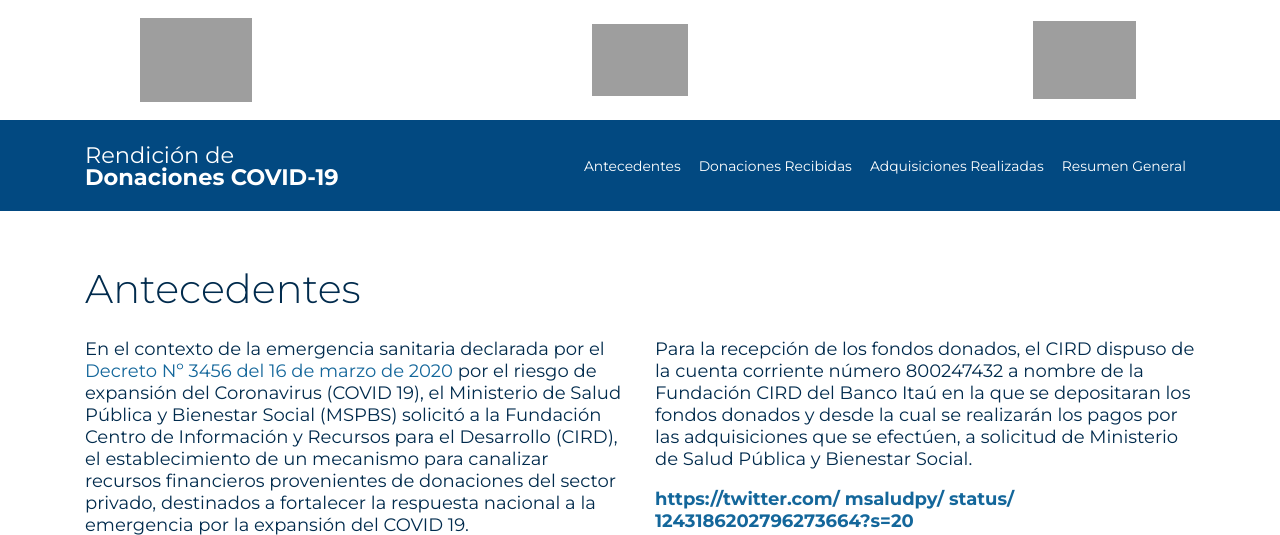
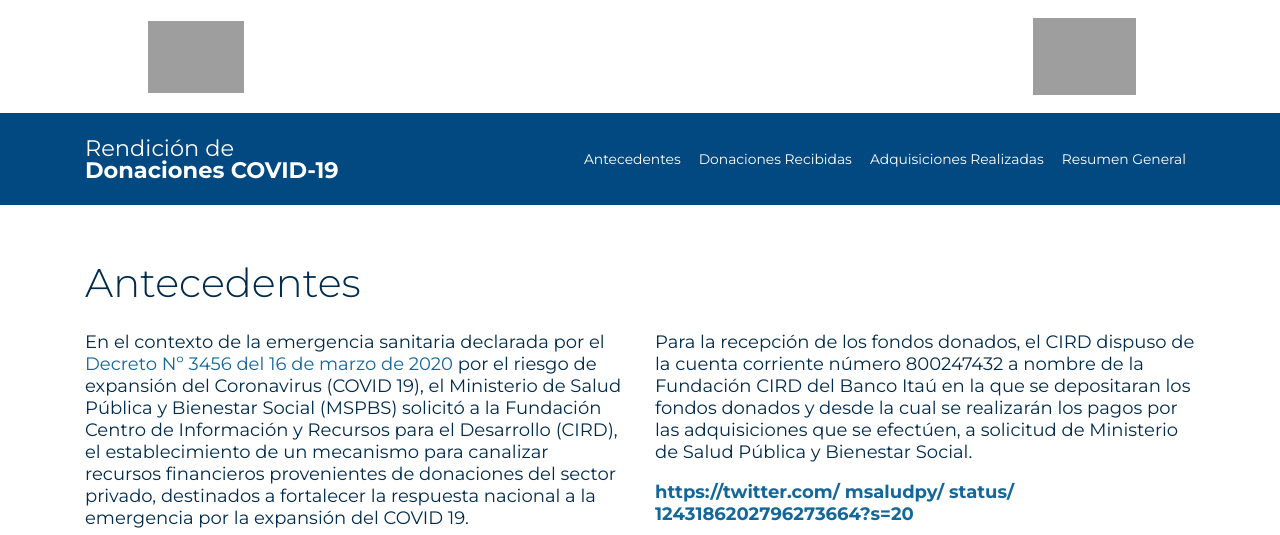
Before and after one commit to Fundacion-CIRD/rendiciondecuentas, a Django app: page /antecedentes in a window 1280 px wide. Shown: the top 535 px of the page. Run offline with Django 3.2, Linux system fonts and the light colour scheme; style sheets or scripts are compiled from the project's sources; parts of the project's set-up code (start-up, migrations or seed data) failed here and were passed over; some libraries are stand-ins or nearby versions; some web fonts are replaced; grey boxes are pictures that could not be loaded.

Commit message:
Remove Paraguay de la Gente logo

```diff
--- a/core/templates/core/partials/top_logos.html
+++ b/core/templates/core/partials/top_logos.html
@@ -3,13 +3,6 @@
   <div
     class="container h-100 d-flex align-content-between align-content-md-center justify-content-between flex-wrap"
   >
-    <a class="logo" href="https://www.presidencia.gov.py/" target="_blank">
-      <img
-        src="{% static 'img/py_gente_logo.png' %}"
-        alt="Paraguay de la Gente"
-        class="img-fluid py-gente"
-      />
-    </a>
     <a class="logo" href="https://www.cird.org.py/" target="_blank">
       <img
         src="{% static 'img/cird_logo.png' %}"
```
